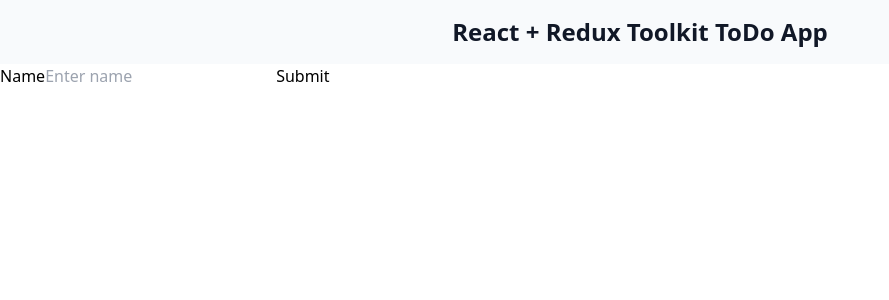
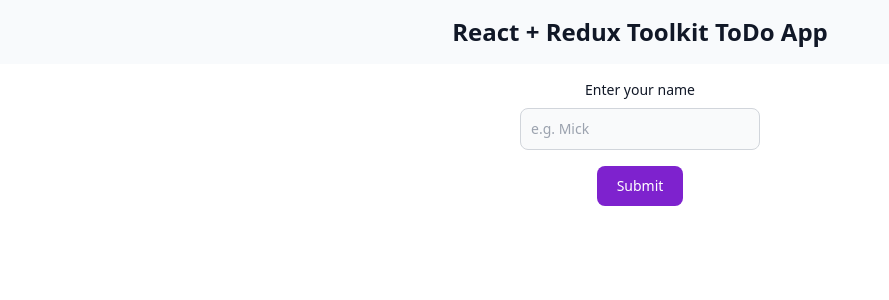
Before and after one commit to lazzzaroni/react-redux-todo, a React (Vite) app: page / in a window 1280 px wide. Shown: the top 300 px of the page, without its empty margins (0-889 px from the left). Built offline with nearby package versions, Linux system fonts and the light colour scheme.

Commit message:
style LoginPage

```diff
--- a/src/pages/LoginPage/LoginPage.tsx
+++ b/src/pages/LoginPage/LoginPage.tsx
@@ -18,16 +18,27 @@
   }
 
   return (
-    <form onSubmit={handleSubmit}>
-      <label htmlFor="username">Name</label>
+    <form
+      onSubmit={handleSubmit}
+      className="m-4 flex h-full flex-col items-center justify-center"
+    >
+      <label
+        htmlFor="username"
+        className="mb-2 block text-sm font-medium text-gray-900 dark:text-white"
+      >
+        Enter your name
+      </label>
       <input
         id="username"
         type="text"
         value={name}
-        placeholder="Enter name"
+        placeholder="e.g. Mick"
         onChange={(e) => setName(e.target.value)}
+        className="mb-4 block w-60 rounded-lg border border-gray-300 bg-gray-50 p-2.5 text-sm text-gray-900 focus:border-blue-500 focus:ring-blue-500 dark:border-gray-600 dark:bg-gray-700 dark:text-white dark:placeholder-gray-400 dark:focus:border-blue-500 dark:focus:ring-blue-500"
       />
-      <button>Submit</button>
+      <button className="mb-2 rounded-lg bg-purple-700 px-5 py-2.5 text-sm font-medium text-white hover:bg-purple-800 focus:outline-none focus:ring-4 focus:ring-purple-300 dark:bg-purple-600 dark:hover:bg-purple-700 dark:focus:ring-purple-900">
+        Submit
+      </button>
     </form>
   );
 }
```
